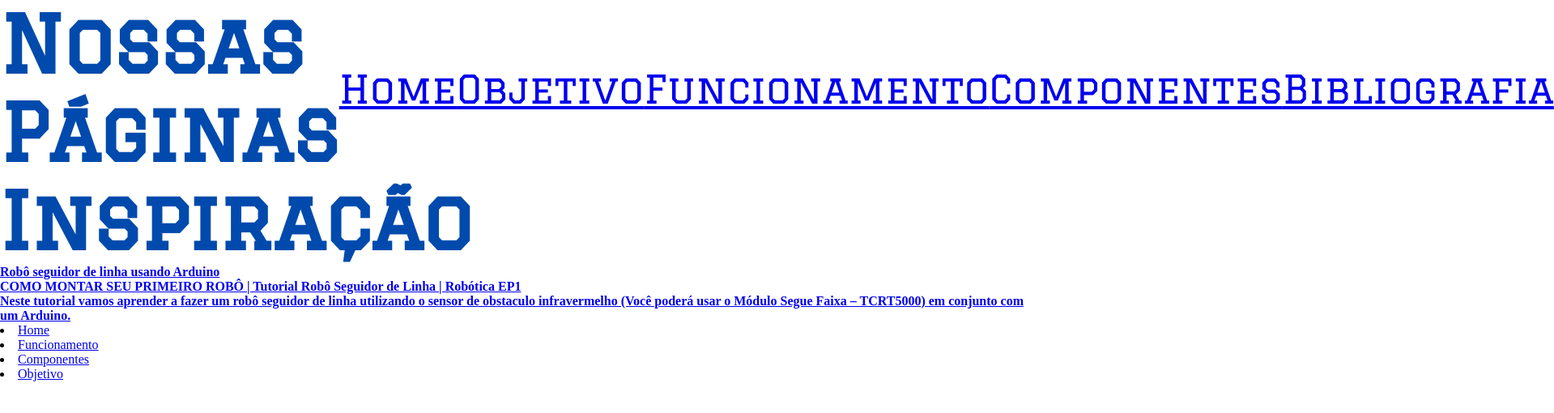
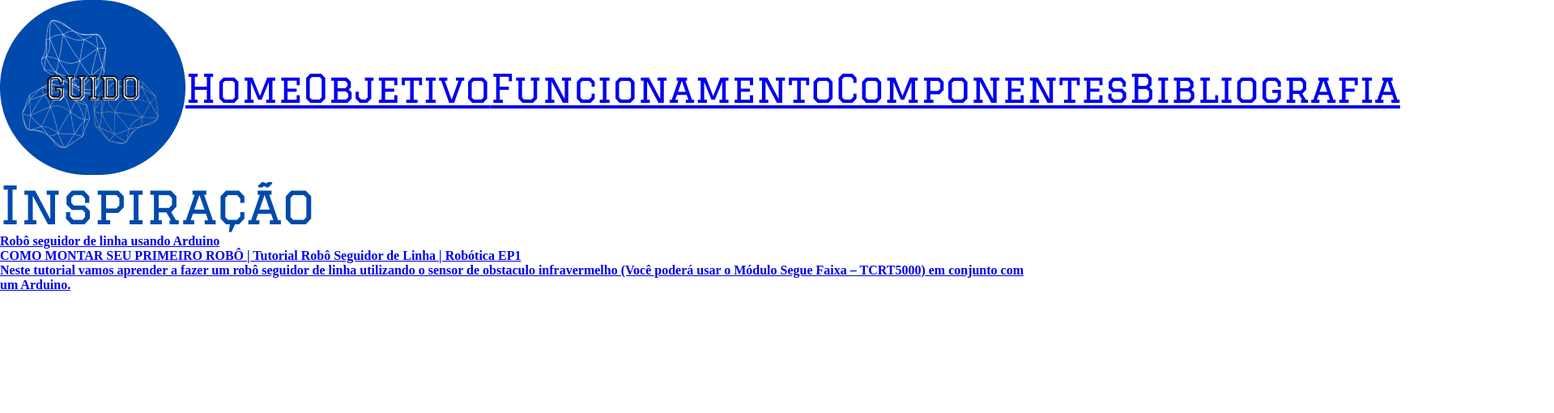
Before and after one commit to EmilyMFerreira/tccg, a React (Vite) app: page /bibliografia in a window 1280 px wide. Shown: the top 510 px of the page at 81% size, 1919 px wide, since content can reach past the window. Built offline with nearby package versions, Linux system fonts and the light colour scheme.

Commit message:
adicionando imagens

```diff
--- a/src/Header/index.css
+++ b/src/Header/index.css
@@ -8,7 +8,8 @@
 
 .menu {
     border: 1px solid #ccc;
-    width: 12rem;
+    width: 3rem;
+    font-size: 1rem;
     height: calc(100vh - 4rem);
     padding-right: 2rem;
     transition: translate .3s;
@@ -18,6 +19,7 @@
     display: flex;
     flex-direction: column;
     gap: 1rem;
+    font-size: 1rem;
     padding: 1rem;
 }
 
--- a/src/Header/index.jsx
+++ b/src/Header/index.jsx
@@ -35,7 +35,7 @@ function Header() {
         </div>
 
         <div className="menu-desktop">
-            <h1>Nossas Páginas</h1>
+            <img src="src/imagens/guido.png" alt="guido" />
 
             <nav>
             <a href="/">Home</a>
--- a/src/paginas/bibliografia.jsx
+++ b/src/paginas/bibliografia.jsx
@@ -18,18 +18,6 @@ function Bibliografia() {
     </strong></a></li>
     </ul>
 
-                        <li>
-                            <Link to={'/'}>Home</Link>
-                        </li>
-                        <li>
-                            <Link to={'/funcionamento'}>Funcionamento</Link>
-                        </li>
-                        <li>
-                            <Link to={'/componentes'}>Componentes</Link>
-                        </li>
-                        <li>
-                            <Link to={'/objetivo'}>Objetivo</Link>
-                        </li>
 
 
 
--- a/src/paginas/componentes.jsx
+++ b/src/paginas/componentes.jsx
@@ -6,9 +6,16 @@ function Componentes() {
     return (
       <>
 
+
 <header>
     <h1>Nosso Produto:</h1>
 </header>
+
+
+<div className="compimg">
+    <img src="./src/imagens/funcionamento1-11.png" alt="" />
+</div>
+
 
 
 <div id="componentes">
@@ -34,19 +41,7 @@ function Componentes() {
     </p>
 
     </div>
-                         <li>
-                            <Link to={'/'}>Home</Link>
-                        </li>
 
-                         <li>
-                            <Link to={'/funcionamento'}>Funcionamento</Link>
-                        </li>
-                        <li>
-                            <Link to={'/objetivo'}>Objetivo</Link>
-                        </li>
-                        <li>
-                            <Link to={'/bibliografia'}>Bibliografia</Link>
-                        </li>
 
         </>
      )
--- a/src/paginas/css/funcio.css
+++ b/src/paginas/css/funcio.css
@@ -1,38 +1,58 @@
-header{
+
+h1 {
     color: #004AAD;
-   font-size: 3rem;
-   font-weight: 2rem;
-   text-align: center;
-   }
+font-family: Graduate;
+font-size: 4rem;
+font-style: normal;
+font-weight: 400;
+line-height: normal;
+ justify-content: center;
+}
 
-   .func1{
+    h3{
+        width: 30%;
+        margin: auto;
+        display: block;
+    }
+
+.func1 {
     color: #000;
-    font-size: 1.5rem;
+    font-family: Graduate;
+    font-size: 2rem;
     font-style: normal;
     font-weight: 400;
-    font-family: Graduate;
-    width: 780px;
-    text-align: left;
-    margin: 1rem;
-   }
+    line-height: normal;
+    width: 40rem;
+    font-size: 25px;
+    width: 50%;
+    margin: auto;
+    display: block;
+}
 
-   .func2{
+.func2 {
     color: #000;
     font-family: Graduate;
-    font-size: 1.5rem;
+    font-size: 2rem;
+    font-style: normal;
     font-weight: 400;
-    width: 730px;
-    margin: 1rem;
-   }
+    line-height: normal;
+    width: 40rem;
+    font-size: 25px;
+    width: 50%;
+    margin: auto;
+    display: block;
+}
 
-   .func3 {
+.func3 {
     color: #000;
     font-family: Graduate;
-    font-size: 1.5rem;
+    font-size: 2rem;
+    font-style: normal;
     font-weight: 400;
+    line-height: normal;
     width: 40rem;
     font-size: 25px;
     width: 50%;
     margin: auto;
     display: flex;
-   }
+}
--- a/src/paginas/css/home.css
+++ b/src/paginas/css/home.css
@@ -1,9 +1,10 @@
 header{
     color: #004AAD;
-    font-family: Graduate;
-    font-size: 3rem;
-    font-weight: 400;
-    text-align: center;
+  font-family: Graduate;
+  font-size: 4rem;
+  font-style: normal;
+  font-weight: 400;
+  line-height: normal;
    }
 
 
--- a/src/paginas/funcionamento.jsx
+++ b/src/paginas/funcionamento.jsx
@@ -6,7 +6,7 @@ function Funcionamento() {
     <>
 
     <header>
-    <h1>Funcionamento</h1>
+    <h2>Funcionamento</h2>
     </header>
 
         <div className="func1">
@@ -33,20 +33,6 @@ function Funcionamento() {
             </div>
 
 
-                        <li>
-                            <Link to={'/'}>Home</Link>
-                        </li>
-                        <li>
-                            <Link to={'/componentes'}>Componentes</Link>
-                        </li>
-                        <li>
-                            <Link to={'/objetivo'}>Objetivo</Link>
-                        </li>
-                        <li>
-                            <Link to={'/bibliografia'}>Bibliografia</Link>
-                        </li>
-
-
     </>
      )
     }
--- a/src/paginas/home.jsx
+++ b/src/paginas/home.jsx
@@ -13,8 +13,6 @@ function Home() {
 
 
             <div className="cont1">
-
-            <img src="guido" alt="imagem" />
          <p>Seja bem-vindo ao emocionante mundo da inovação tecnológica sobre rodas! Apresentamos a você nosso Carrinho controlado por arduino, uma criação que une a magia da robótica com a versatilidade da programação para ajudar no seu ambiente de trabalho.</p>
             </div>
 
@@ -26,22 +24,6 @@ function Home() {
                 </p>
             </div>
 
-        <div className="abafinal">
-
-                        <li>
-                            <Link to={'/funcionamento'}>Funcionamento</Link>
-                        </li>
-                        <li>
-                            <Link to={'/componentes'}>Componentes</Link>
-                        </li>
-                        <li>
-                            <Link to={'/objetivo'}>Objetivo</Link>
-                        </li>
-                        <li>
-                            <Link to={'/bibliografia'}>Bibliografia</Link>
-                        </li>
-
-                        </div>
 
         </main>
         </>
--- a/src/paginas/objetivo.jsx
+++ b/src/paginas/objetivo.jsx
@@ -32,22 +32,6 @@ function Objetivo() {
    </div>
 
 
-
-
-                        <li>
-                            <Link to={'/'}>Home</Link>
-                        </li>
-
-                         <li>
-                            <Link to={'/funcionamento'}>Funcionamento</Link>
-                        </li>
-                        <li>
-                            <Link to={'/componentes'}>Componentes</Link>
-                        </li>
-                        <li>
-                            <Link to={'/bibliografia'}>Bibliografia</Link>
-                        </li>
-
 </>
     )
 }
```
